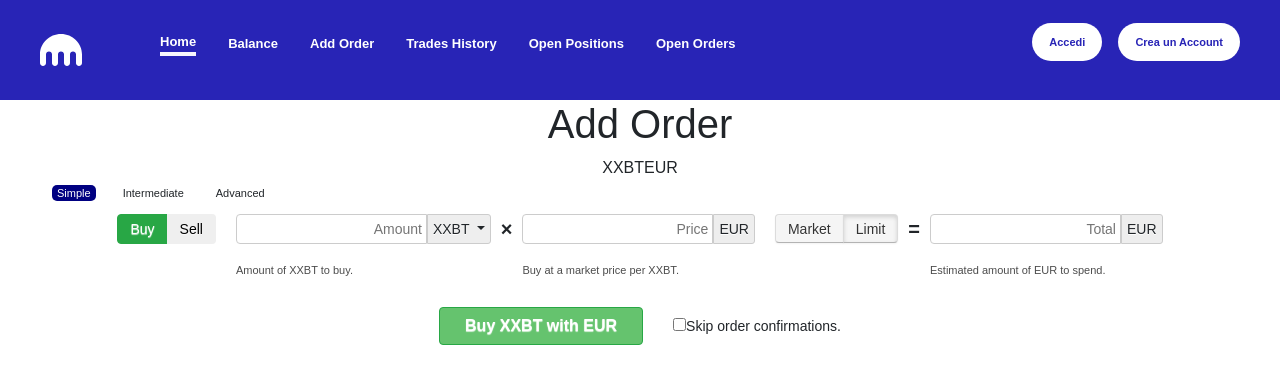
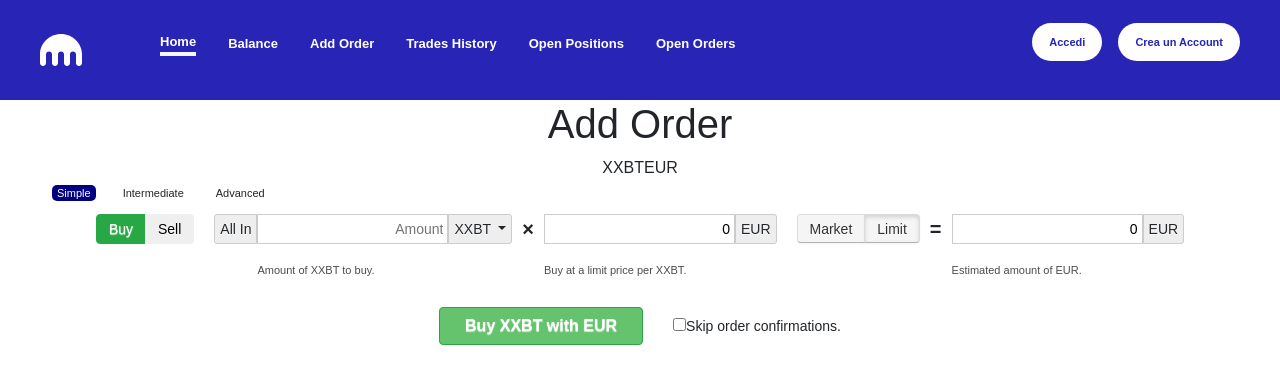
Before and after one commit to FilippiMatteo/Node_kraken_api_React, a React (Create React App) app in the folder frontend/: page /addorder/XXBT in a window 1280 px wide. Shown: the top 384 px of the page. Built offline with nearby package versions, Linux system fonts and the light colour scheme; no server answers.

Commit message:
funzonalità add order e grafica

```diff
--- a/frontend/public/index.html
+++ b/frontend/public/index.html
@@ -29,7 +29,10 @@
  <!--   <link rel="stylesheet" href="https://maxcdn.bootstrapcdn.com/bootstrap/3.4.1/css/bootstrap.min.css"> -->
     <link rel="stylesheet" href="https://maxcdn.bootstrapcdn.com/bootstrap/4.0.0/css/bootstrap.min.css" integrity="sha384-Gn5384xqQ1aoWXA+058RXPxPg6fy4IWvTNh0E263XmFcJlSAwiGgFAW/dAiS6JXm" crossorigin="anonymous">
 
-    <!--    <script src="https://ajax.googleapis.com/ajax/libs/jquery/3.5.1/jquery.min.js"></script>-->
+
+
+
+     <!--   <script src="https://ajax.googleapis.com/ajax/libs/jquery/3.5.1/jquery.min.js"></script> -->
 <!--    <script src="https://maxcdn.bootstrapcdn.com/bootstrap/3.4.1/js/bootstrap.min.js"></script>-->
 
   </head>
--- a/frontend/src/css/orders.css
+++ b/frontend/src/css/orders.css
@@ -197,7 +197,7 @@ h5, h4, h5 {
 .input-medium, .input-small {
     background-color: #fff;
     border: 1px solid #ccc;
-    border-radius: 4px 0 0 4px;
+  /*  border-radius: 4px 0 0 4px; */
     font-size: 14px;
     padding: 4px 4px 3px;
     text-align: right;
@@ -360,3 +360,30 @@ button.btn-order-review.btn-success {
 .capitalize {
     text-transform: capitalize;
 }
+
+.tooltip{
+    font-size: 12px;
+    font-weight: 700;
+    border: 1px solid grey;
+    background-color: orange;
+    padding: 4px;
+}
+
+.totalcoin{
+    display: inline-block;
+    width: auto;
+    height: auto;
+    min-width: 16px;
+    padding: 4px 5px;
+    font-size: 14px;
+    font-weight: 400;
+    line-height: 20px;
+    text-align: center;
+    text-shadow: 0 1px 0 #fff;
+    background-color: #eee;
+    border: 1px solid #ccc;
+    border-radius: 3px 0px 0px 3px;
+}
+.disabled{
+  opacity: 0.3;
+}
--- a/frontend/src/index.css
+++ b/frontend/src/index.css
@@ -11,3 +11,7 @@ code {
   font-family: source-code-pro, Menlo, Monaco, Consolas, 'Courier New',
     monospace;
 }
+
+.pointer {
+  cursor: pointer;
+}
--- a/frontend/src/routes/AddOrder.js
+++ b/frontend/src/routes/AddOrder.js
@@ -7,38 +7,68 @@ import '../css/orders.css';
 
 
 function AddOrder() {
-  useEffect(() => {
-    fetchPairs();
-  }, [])
-
+
+  let tooltip_volume_pair1 = document.querySelector("#tooltip_volume_pair1");
 
   const match = useRouteMatch('/addorder/:pair');
-  const [selectedPair, setSelectedPair] = useState([match.params.pair,"EUR"]);
+  const [selectedPair, setSelectedPair] = useState([match.params.pair, "EUR"]);
+  const [volumePair, setVolumePair] = useState();
+  const [totalPair, setTotalPair] = useState();
+  const [balance, setBalance] = useState();
+  const [totalAmount, setTotalAmount] = useState(0);
+  const [price, setPrice] = useState(0);
+
   //const [selectedSecondPair, setSelectedSecondPair] = useState("EUR");
 
   // change class for selected and active Element
+
+  const [disableLimitPrice, setDisableLimitPrice] = useState([false, "input-small ralign hmarg0right","input-medium ralign hmarg0right"]);
   const [navbarOrder, setNavBarOrder] = useState(["active", "", ""]);
   const [orderViewArray, setorderViewArray] = useState(["show", "hide", "hide"]);
   const [btnOrderType, setBtnOrderType] = useState(["btn btn-success", "btn"]);
   const [btnType, setBtnType] = useState(["btn btn-type btn-small", "btn btn-type btn-small active"]);
-  const [paramsOrder,setParamsOrder] = useState({
+  const [paramsOrder, setParamsOrder] = useState({
     pair: "XBTUSD",
     type: "buy",
-      ordertype: "market",
+    ordertype: "limit",
     //   leverage: "1:1",
     price: "0.1",
-      volume: 1
+    volume: volumePair
   })
   const [visibleListSecondPairs, setVisibleListSecondPairs] = useState("dropdown-menu small");
 
-  let params = {
-    pair: "XBTUSD",
-    type: "buy",
-    ordertype: "market",
- //   leverage: "1:1",
-    price: "0.1",
-    volume: 1
-  };
+  useEffect(() => {
+    fetchPairs();
+    _fetchBalance().then(() => {
+
+    })
+  }, [])
+
+
+  const _fetchBalance = async () => {
+    // setVisibleSpinner("show");
+    // setSpinnerWidth("width-15");
+
+    const rawData = await fetch('http://127.0.0.1:5555/kraken/balance');
+
+    // setSpinnerWidth("width-50")
+
+    const data = await rawData.json();
+
+    setBalance(data.result || undefined);
+
+    Object.entries(data.result).map(([key, value], i) => {
+      if (key === selectedPair[0]) {
+        setTotalPair(value);
+        return;
+      }
+    });
+
+    // setSpinnerWidth("width-100")
+    setTimeout(() => {
+      // setVisibleSpinner("hide");
+    }, 1000)
+  }
 
   const fetchPairs = async () => {
     //  const rawData = await fetch('http://127.0.0.1:5555/kraken/assetPairs');
@@ -48,15 +78,16 @@ function AddOrder() {
   }
 
   const addOrder = async () => {
-    const rawData = await fetch('http://127.0.0.1:5555/kraken/addOrder',{ method: 'POST',
+    const rawData = await fetch('http://127.0.0.1:5555/kraken/addOrder', {
+      method: 'POST',
       mode: 'cors', // no-cors, *cors, same-origin
       cache: 'no-cache', // *default, no-cache, reload, force-cache, only-if-cached
       credentials: 'same-origin', // include, *same-origin, omit
       headers: {
         'Content-Type': 'application/json'
       },
-      body: JSON.stringify(params)
-    }).catch( (e) => {
+      body: JSON.stringify(paramsOrder)
+    }).catch((e) => {
       console.error(e)
       alert(e)
     });
@@ -65,22 +96,15 @@ function AddOrder() {
     console.log(data)
   }
 
-  // var objects = pairs.result || [];
-
-  // const keys = Object.keys(objects);
-  // const value = Object.values(objects);
-
-  /* function _renderlistPairs (objects) {
-    return Object.entries(objects).map(([key, value], i) => {
-      return (
-        <div>
-
-        </div>
-
-      )
-    });
-  } */
-
+  function _maxVolume() {
+    let val = "";
+    Object.entries(balance).map(([key, value], i) => {
+      if (key === selectedPair[0]) {
+        val = value;
+      }
+    })
+    setVolumePair(val);
+  }
 
   function _showOrder(type) {
     console.log(type)
@@ -112,10 +136,45 @@ function AddOrder() {
     }
   }
 
+  function handleVolumePair(e) {
+
+    let value = e.target.value.replace(/[^\d.-]/g, '');
+
+    if (value != e.target.value) {
+      tooltip_volume_pair1.classList.remove('hide');
+      tooltip_volume_pair1.classList.add('show');
+
+    } else {
+      tooltip_volume_pair1.classList.remove('show');
+      tooltip_volume_pair1.classList.add('hide');
+    }
+    setVolumePair(value);
+    setTotalAmount(value * price);
+  }
+
+  function handlePrice(e) {
+    let value = e.target.value.replace(/[^\d.-]/g, '');
+
+    if (value != e.target.value) {
+      tooltip_volume_pair1.classList.remove('hide');
+      tooltip_volume_pair1.classList.add('show');
+
+    } else {
+      tooltip_volume_pair1.classList.remove('show');
+      tooltip_volume_pair1.classList.add('hide');
+    }
+    setPrice(value);
+    setTotalAmount(value * volumePair);
+  }
+
+  function _cancelVolumePair() {
+    setVolumePair("");
+  }
+
   return (
     <div className="App">
       <h1>Add Order</h1>
-      {selectedPair}
+      {selectedPair} {totalPair}
 
       <div className="tab-pane active" id="new-order">
         <div id="order-form-nav">
@@ -147,38 +206,51 @@ function AddOrder() {
                 <div className="ib btn-group" data-toggle="buttons-radio" name="type">
                   <button type="button" value="buy" className={btnOrderType[0]} autoComplete="off" onClick={() => {
                     setBtnOrderType(["btn btn-success", "btn"])
-                    let po= paramsOrder;
-                    po.type= "buy";
+                    let po = paramsOrder;
+                    po.type = "buy";
                     setParamsOrder(po);
                   }}>Buy
                   </button>
                   <button type="button" value="sell" className={btnOrderType[1]} autoComplete="off" onClick={() => {
                     setBtnOrderType(["btn", "btn btn-danger"]);
                     let po = paramsOrder;
-                    po.type= "sell"
+                    po.type = "sell"
                     setParamsOrder(po);
                   }}>Sell
                   </button>
                 </div>
               </div>
 
+              <div className="btn totalcoin" onClick={() => {
+                _maxVolume()
+              }}>All In
+              </div>
+
               <div className="ib control-group">
                 <div className="input-append">
-                  <input placeholder="Amount" tabIndex="1" type="text" autoComplete="off"
+                  <input placeholder="Amount" tabIndex="1" type="text" autoComplete="off" value={volumePair}
+                         onChange={handleVolumePair}
                          className="input-medium ralign hmarg0right" name="volume"/>
+                  <div id="tooltip_volume_pair1" className="tooltip hide"> Only digit and "." for decimal</div>
+
                   <div className="ib posrel">
                     <div className="dropdown" onClick={() => {
                       toggleVisibilitySecondPair()
                     }}>
-                      <a title="" className="btn add-on volume-currency-toggle dropdown-toggle tt" data-toggle="dropdown"
+                      <a title="" className="btn add-on volume-currency-toggle dropdown-toggle tt"
+                         data-toggle="dropdown"
                          data-original-title="Click to switch amount currency.">
                         {selectedPair[0]} <span className="caret"></span>
                       </a>
                       <ul className={visibleListSecondPairs}>
-                        <li onClick={()=>{setSelectedPair([selectedPair[0],selectedPair[1]])}}>
-                          <a href="#" >({selectedPair[0]})</a>
-                        </li>
-                        <li onClick={()=>{setSelectedPair([selectedPair[1],selectedPair[0]])}} >
+                        <li onClick={() => {
+                          setSelectedPair([selectedPair[0], selectedPair[1]])
+                        }}>
+                          <a href="#">({selectedPair[0]})</a>
+                        </li>
+                        <li onClick={() => {
+                          setSelectedPair([selectedPair[1], selectedPair[0]])
+                        }}>
                           <a href="#">({selectedPair[1]})</a>
                         </li>
                       </ul>
@@ -188,13 +260,17 @@ function AddOrder() {
                 <p className="control-hint">Amount of {selectedPair[0]} to {paramsOrder.type}. </p>
 
               </div>
-              <div className="ib symbol calc-op-symbol">×</div>
+              <div className="ib symbol calc-op-symbol pointer" onClick={() => {
+                _cancelVolumePair()
+              }}>×
+              </div>
 
               <div className="ib control-group">
                 <div className="ib">
                   <div className="input-append">
-                    <input type="text" placeholder="Price" tabIndex="2" className="input-small ralign hmarg0right"
-                           name="price" autoComplete="off"/><span
+                    <input type="text" placeholder="Price" tabIndex="2" className={disableLimitPrice[1]} value={price}
+                           onChange={handlePrice}
+                           name="price" autoComplete="off" disabled={disableLimitPrice[0]}/><span
                     className="add-on pair hmarg20right">EUR</span>
                   </div>
                 </div>
@@ -203,37 +279,46 @@ function AddOrder() {
                     <button type="button" className={btnType[0]} value="market" autoComplete="off" onClick={() => {
                       setBtnType(["btn btn-type btn-small active", "btn btn-type btn-small"]);
                       let po = paramsOrder;
-                      po.ordertype="market";
+                      po.ordertype = "market";
                       setParamsOrder(po);
+                      setDisableLimitPrice([true, 'input-small ralign hmarg0right disabled',"input-medium ralign hmarg0right disabled"]);
+
                     }}>Market
                     </button>
                     <button type="button" className={btnType[1]} value="limit" autoComplete="off" onClick={() => {
                       setBtnType(["btn btn-type btn-small", "btn btn-type btn-small active"]);
                       let po = paramsOrder;
-                      po.ordertype="limit";
+                      po.ordertype = "limit";
                       setParamsOrder(po);
+                      setDisableLimitPrice([false, 'input-small ralign hmarg0right',"input-medium ralign hmarg0right"]);
+
                     }}>Limit
                     </button>
                   </div>
                 </div>
-                <p className="control-hint" name="ordertype-hint"><span className="capitalize">{paramsOrder.type}</span> at a {paramsOrder.ordertype} price per {selectedPair[0]}.</p>
+                <p className="control-hint" name="ordertype-hint"><span
+                  className="capitalize">{paramsOrder.type}</span> at a {paramsOrder.ordertype} price
+                  per {selectedPair[0]}.</p>
               </div>
               <div className="ib symbol">=</div>
               <div className="ib control-group">
                 <div className="input-append">
-                  <input placeholder="Total" type="text" tabIndex="3" autoComplete="off"
-                         className="input-medium ralign hmarg0right" name="total"/><span
+                  <input placeholder="Total" type="text" tabIndex="3" autoComplete="off" value={totalAmount}
+                         className={disableLimitPrice[2]} name="total" disabled={disableLimitPrice[0]} /><span
                   className="add-on pair">EUR</span>
                 </div>
-                <p className="control-hint" name="total-hint">Estimated amount of EUR to spend.</p>
+                <p className="control-hint" name="total-hint">Estimated amount of EUR.</p>
               </div>
             </div>
 
             <div className="row vpad20 center posrel">
               <span className="">
                 <button autoComplete="off" type="button" className="btn-order-review btn submit btn-success btn-large"
-                onClick={()=>{addOrder()}}>
-                  <span className="capitalize">{paramsOrder.type}</span> <span>{selectedPair[0]} with {selectedPair[1]}</span>
+                        onClick={() => {
+                          addOrder()
+                        }}>
+                  <span
+                    className="capitalize">{paramsOrder.type}</span> <span>{selectedPair[0]} with {selectedPair[1]}</span>
                 </button>
               </span>
               <span id="skip-confirmation-wrap" className="">
@@ -1446,7 +1531,7 @@ function AddOrder() {
                         <label className="control-label">Start</label>
                         <div className="controls">
                           <select name="start" className="input-large" autoComplete="off">
-                            <option >Now</option>
+                            <option>Now</option>
                             <option value="custom">Custom...</option>
                           </select>
                           <div className="custom-start-wrap hidden2 vmarg20top">
@@ -1530,7 +1615,7 @@ function AddOrder() {
                       <label className="control-label">Order Type</label>
                       <div className="controls">
                         <select name="cond-eordertype" className="input-large ordertype" autoComplete="off">
-                          <option >None</option>
+                          <option>None</option>
                           <option value="market">Market</option>
                           <option value="limit">Limit</option>
                           <option value="stop-loss">Stop Loss</option>
```
Lines whose indentation alone changed are shown as unchanged.
